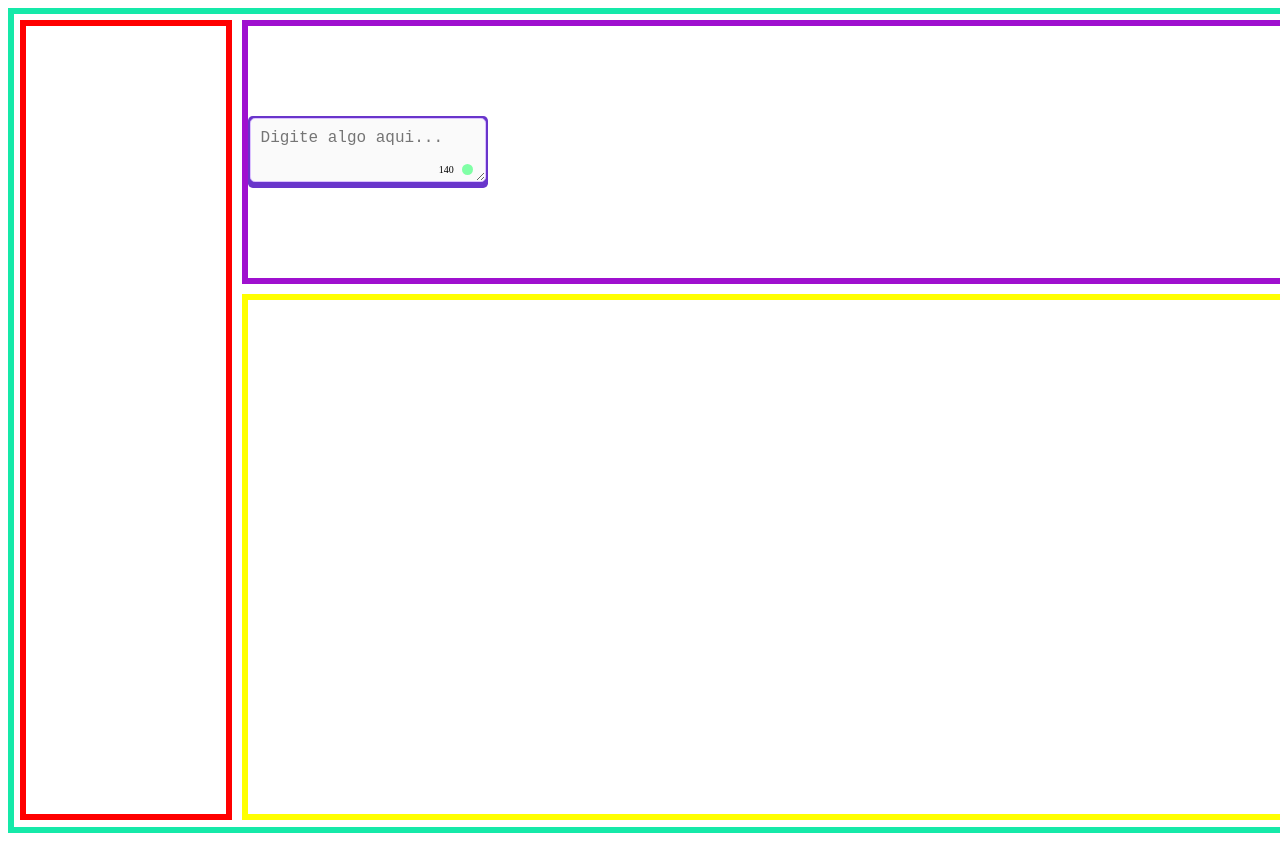
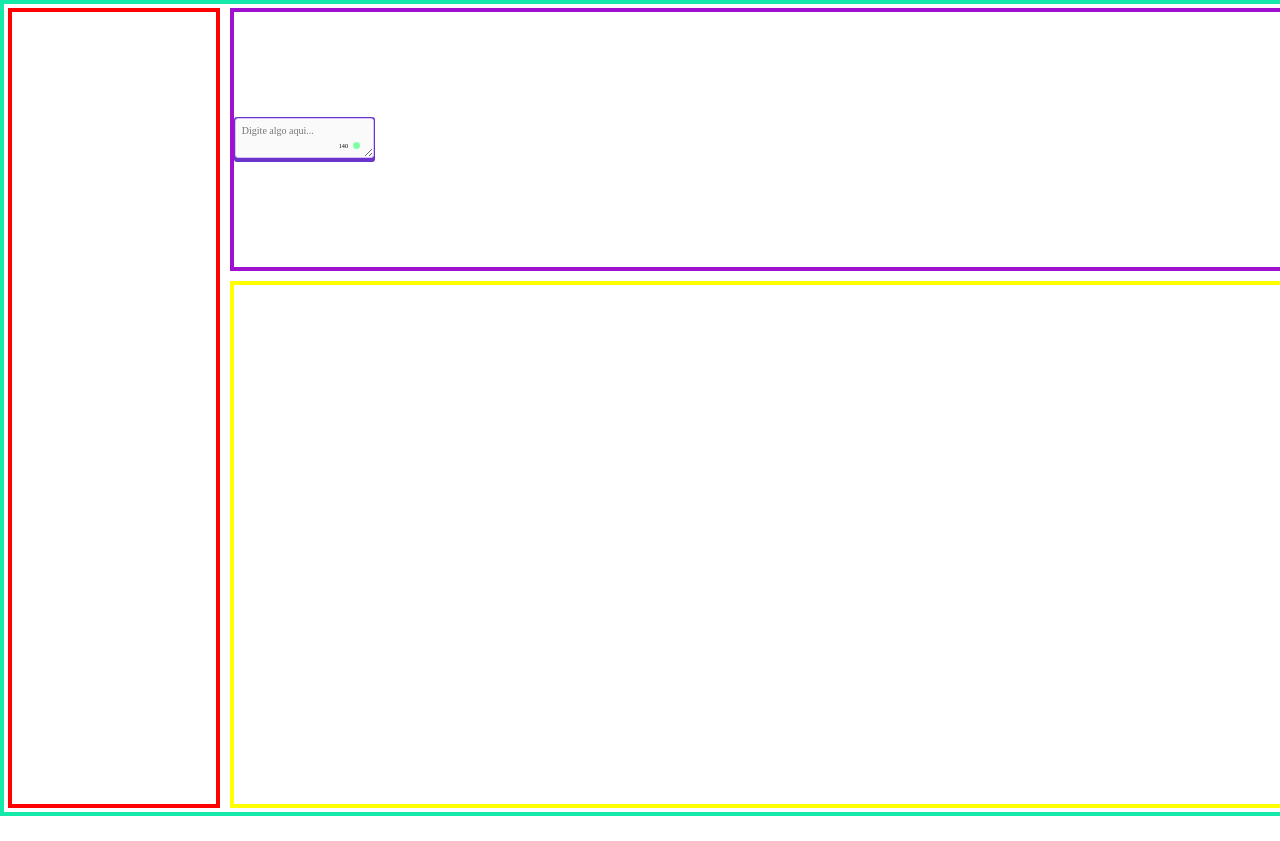
Before and after one commit to devhatt/octopost, a React (Create React App) app: page / in a window 1280 px wide. Shown: the top 841 px of the page. After the commit the page ends 816 px from the top, so only its background shows below. Built offline with nearby package versions, Linux system fonts and the light colour scheme; the HTML template or start-up script is replaced by a standard one.

Commit message:
fix: normalize reinstalled

```diff
--- a/package.json
+++ b/package.json
@@ -23,6 +23,7 @@
   "dependencies": {
     "electron-devtools-installer": "^3.2.0",
     "electron-reload": "^2.0.0-alpha.1",
+    "normalize.css": "^8.0.1",
     "react": "^18.2.0",
     "react-dom": "^18.2.0",
     "react-router-dom": "^6.14.2",
--- a/src/styles/base.scss
+++ b/src/styles/base.scss
@@ -1,3 +1,6 @@
+@import '~normalize.css/normalize.css';
+
+html,
 body {
   font-size: 62.5%;
 }
```
Also changed, not shown: 1 other file (tests, documents, lock files or other folders).
